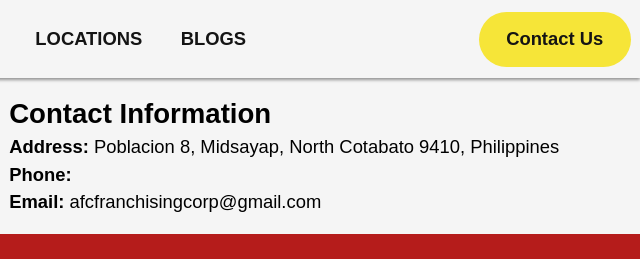
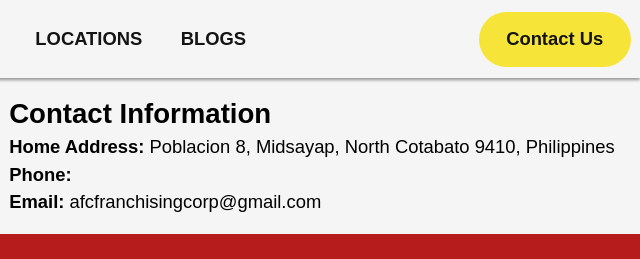
Before and after one commit to Aelex-1/AFC-website, a website built with Vite: page contact.html in a window 1280 px wide. Shown: the top 259 px of the page, 640-1280 px from the left. Built offline with nearby package versions, Linux system fonts and the light colour scheme; some packages are replaced by stand-ins of ours; a web font is replaced by a local one.

Commit message:
just a test branch

```diff
--- a/contact.html
+++ b/contact.html
@@ -57,7 +57,7 @@
           </div>
           <div class="contact__info">
             <h2>Contact Information</h2>
-            <p><strong>Address:</strong> Poblacion 8, Midsayap, North Cotabato 9410,
+            <p><strong>Home Address:</strong> Poblacion 8, Midsayap, North Cotabato 9410,
             Philippines</p>
             <p><strong>Phone:</strong> </p>
             <p><strong>Email:</strong> afcfranchisingcorp@gmail.com</p>
```
